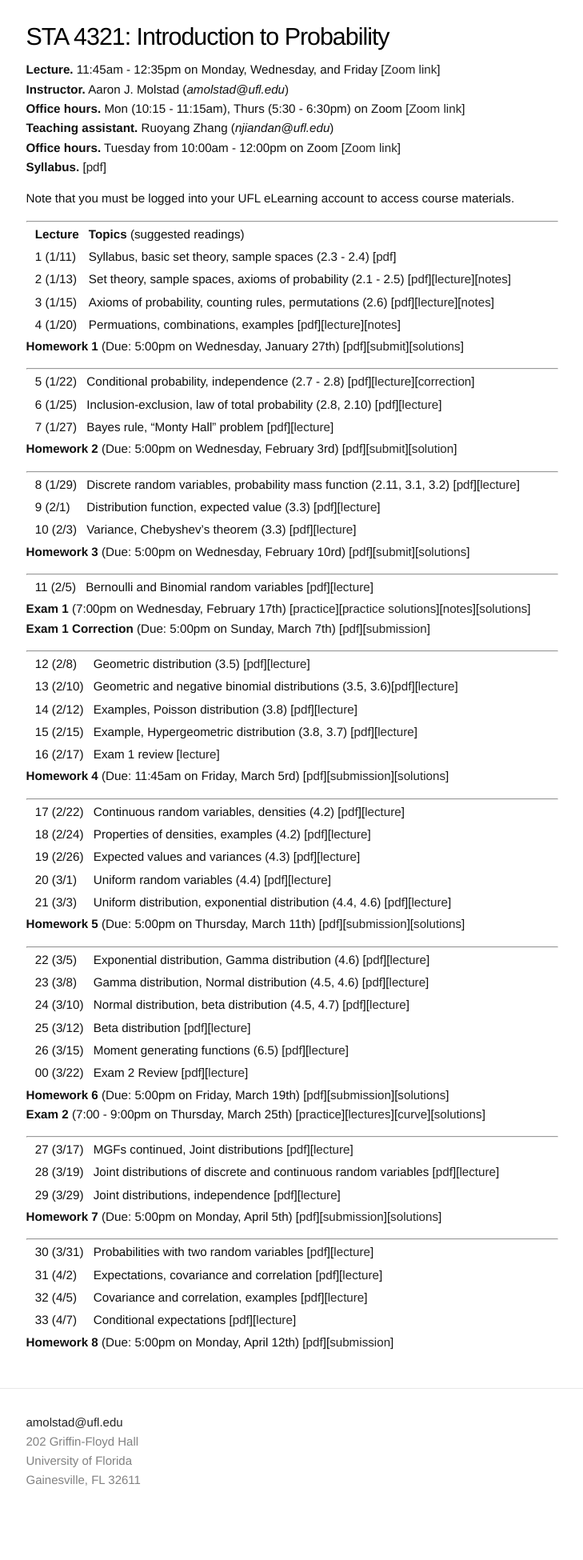
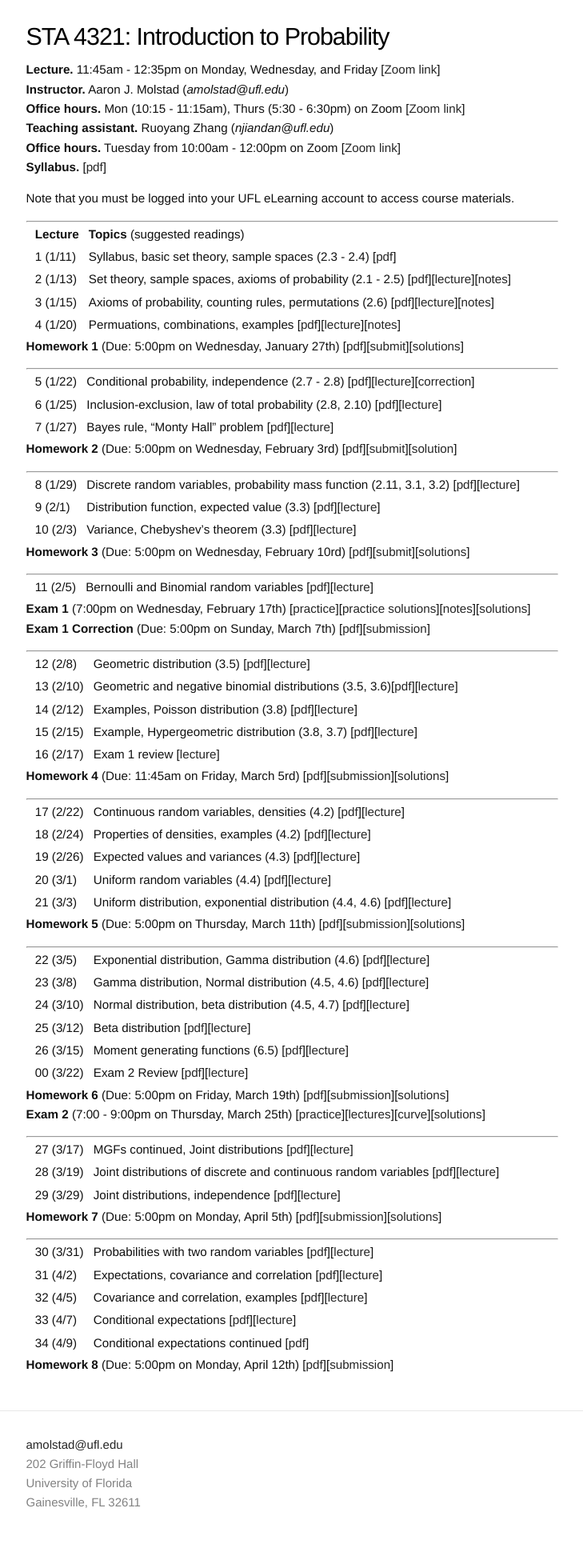
Before and after one commit to ajmolstad/ajmolstad.github.io, a Jekyll site: the page built from S21_STA4321.md, in a window 1280 px wide. Shown: the whole page at 80% size, without its empty margins (275-1004 px from the left). Built offline with Jekyll 4.4.1, drawn with Linux system fonts in a browser that asks for light colours; before the commit the page ends 1922 px from its top, so only the background shows below that.

Commit message:
Update S21_STA4321.md

```diff
--- a/S21_STA4321.md
+++ b/S21_STA4321.md
@@ -95,6 +95,6 @@ Note that you must be logged into your UFL eLearning account to access course ma
 || 31 (4/2) || Expectations, covariance and correlation [[pdf](https://ufl.instructure.com/files/58441461/download?download_frd=1)][[lecture](https://ufl.instructure.com/courses/426946/files?preview=58485903)] ||
 || 32 (4/5) || Covariance and correlation, examples [[pdf](https://ufl.instructure.com/files/58511824/download?download_frd=1)][[lecture](https://ufl.instructure.com/files/58531725/download?download_frd=1)] ||
 || 33 (4/7) || Conditional expectations [[pdf](https://ufl.instructure.com/files/58588234/download?download_frd=1)][[lecture](https://ufl.instructure.com/files/58631916/download?download_frd=1)] ||
-
+|| 34 (4/9) || Conditional expectations continued [[pdf](https://ufl.instructure.com/files/58659507/download?download_frd=1)] ||
 
 **Homework 8** (Due: 5:00pm on Monday, April 12th) [[pdf](https://ufl.instructure.com/files/58576842/download?download_frd=1)][[submission](https://ufl.instructure.com/courses/426946/assignments/4655881)]
```
